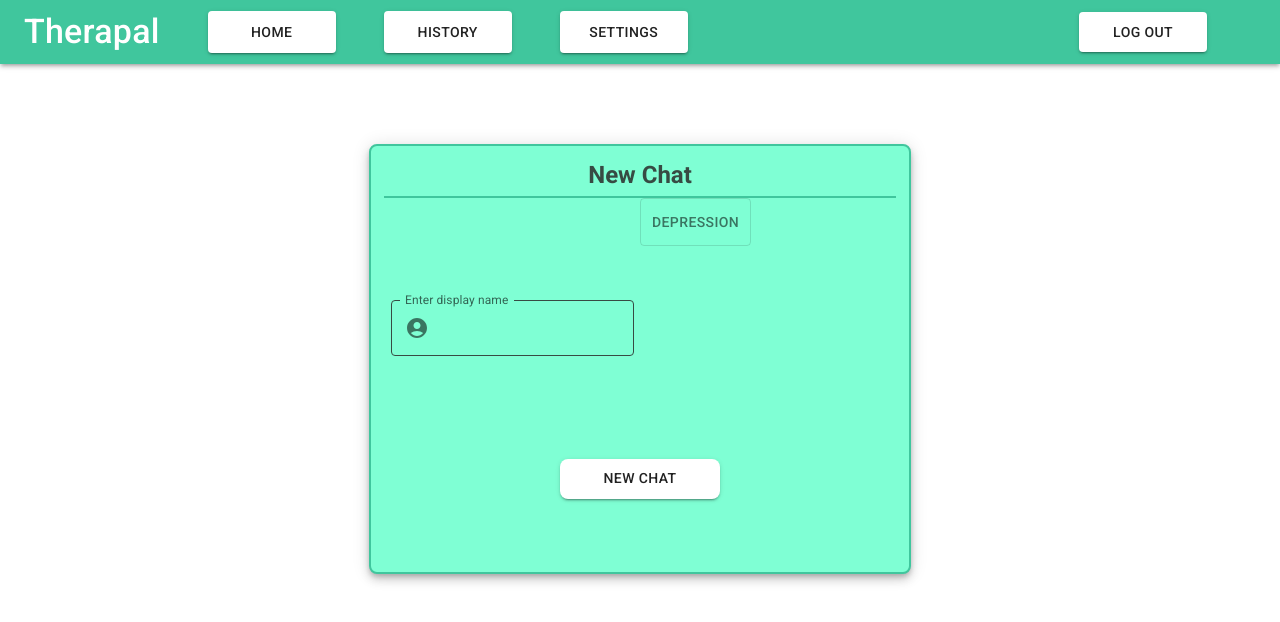
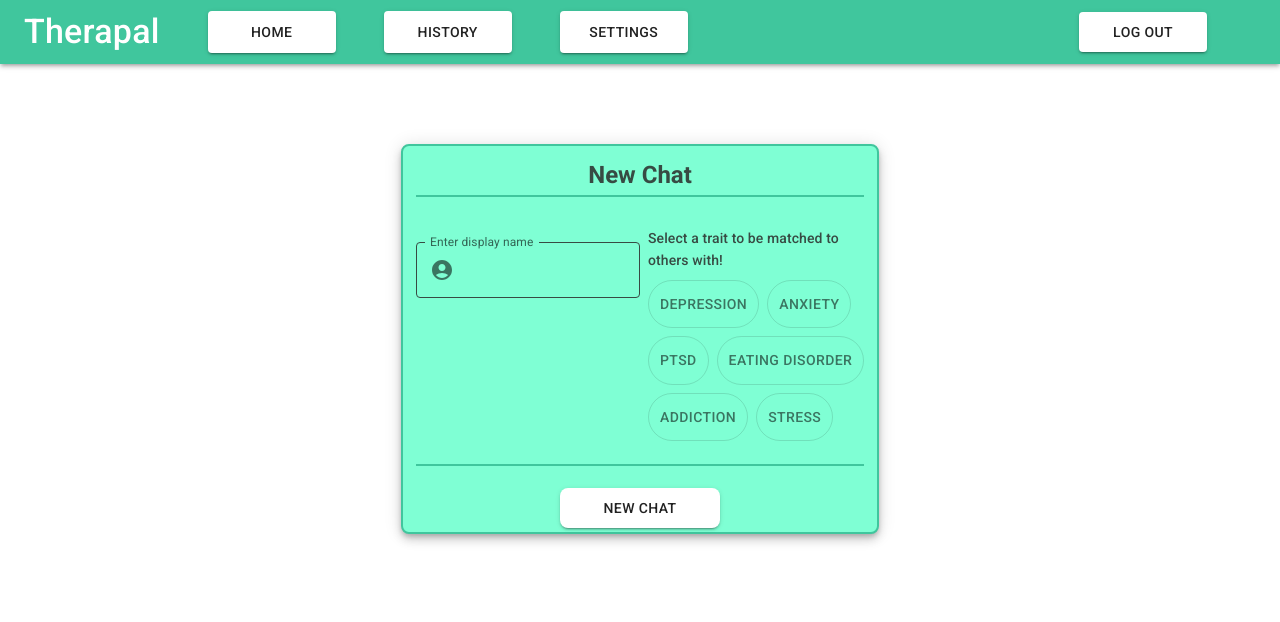
Before and after one commit to dsfhdshdjtsb/Therapal, a React (Create React App) app in the folder client/: page / in a window 1280 px wide. Shown: the top 622 px of the page. Built offline with nearby package versions, Linux system fonts and the light colour scheme; no server answers; a web font is replaced by a local one.

Commit message:
add homepage ui

```diff
--- a/client/src/components/ConfigureChat.js
+++ b/client/src/components/ConfigureChat.js
@@ -8,12 +8,16 @@ import {
   TextField,
   Button,
   ToggleButton,
+  Typography,
 } from "@mui/material";
+import TraitToggleButton from "./TraitToggleButton";
 
 const stateReducer = (state, action) => {
   const key = action.type;
-  const obj = {...state}
-  obj[key] = action.bool
+  const obj = { ...state };
+  obj[key] = action.bool;
+  console.log(key);
+  console.log(obj);
   return obj;
 };
 
@@ -23,13 +27,12 @@ export default function ConfigureChat() {
     anxiety: false,
     ptsd: false,
     ed: false,
-    insomnia: false,
     addiction: false,
     stress: false,
   });
 
   return (
-    <CardContainer height="50vh" width="40%" title="New Chat">
+    <CardContainer height="45vh" width="35%" title="New Chat">
       <Grid item xs={6}>
         <TextField
           id="display-name"
@@ -44,21 +47,73 @@ export default function ConfigureChat() {
               </InputAdornment>
             ),
           }}
-          sx={{ margin: "40% auto", fieldset: { borderColor: "accent.main" } }}
+          sx={{ margin: "20% auto", fieldset: { borderColor: "accent.main" } }}
         />
       </Grid>
       <Grid item xs={6}>
-        {/*Depression, anxiety, ptsd, eating disorders, insomnia, addiction, stress */}
-        <Grid container>
-          <ToggleButton
-            value="depression"
-            onChange={() => {
-              dispatchSelectedTraits({ type:"depression", bool: !selectedTraits.value });
-            }}
-          >Depression</ToggleButton>
+        <Grid container spacing={1} sx={{margin: "10% auto"}}>
+          <Grid item xs={12}>
+            <Typography variant="subtitle2" sx={{textAlign: "left"}}>
+              Select a trait to be matched to others with!
+            </Typography>
+          </Grid>
+          <Grid item>
+            <TraitToggleButton
+              value="depression"
+              selectedTraits={selectedTraits.depression}
+              dispatchSelectedTraits={dispatchSelectedTraits}
+            >
+              Depression
+            </TraitToggleButton>
+          </Grid>
+          <Grid item>
+            <TraitToggleButton
+              value="anxiety"
+              selectedTraits={selectedTraits.anxiety}
+              dispatchSelectedTraits={dispatchSelectedTraits}
+            >
+              Anxiety
+            </TraitToggleButton>
+          </Grid>
+          <Grid item>
+            <TraitToggleButton
+              value="ptsd"
+              selectedTraits={selectedTraits.ptsd}
+              dispatchSelectedTraits={dispatchSelectedTraits}
+            >
+              PTSD
+            </TraitToggleButton>
+          </Grid>
+          <Grid item>
+            <TraitToggleButton
+              value="ed"
+              selectedTraits={selectedTraits.ed}
+              dispatchSelectedTraits={dispatchSelectedTraits}
+            >
+              Eating Disorder
+            </TraitToggleButton>
+          </Grid>
+          <Grid item>
+            <TraitToggleButton
+              value="addiction"
+              selectedTraits={selectedTraits.addiction}
+              dispatchSelectedTraits={dispatchSelectedTraits}
+            >
+              Addiction
+            </TraitToggleButton>
+          </Grid>
+          <Grid item>
+            <TraitToggleButton
+              value="stress"
+              selectedTraits={selectedTraits.stress}
+              dispatchSelectedTraits={dispatchSelectedTraits}
+            >
+              Stress
+            </TraitToggleButton>
+          </Grid>
         </Grid>
       </Grid>
-      <Grid justifyContent="center" item xs={12}>
+      <Grid justifyContent="center" item xs={12} sx={{borderTop:2, padding: "5% 0 0 0", borderColor:"secondary.main"}}>
         <Button
           variant="contained"
           sx={{
--- /dev/null
+++ b/client/src/components/TraitToggleButton.js
@@ -0,0 +1,18 @@
+import { ToggleButton } from "@mui/material";
+import React from "react";
+
+export default function TraitToggleButton(props) {
+  return (
+    <ToggleButton
+      sx={{borderRadius:"32px"}}
+      value={props.value}
+      selected={props.selectedTraits}
+      onChange={() => {
+        props.dispatchSelectedTraits({
+          type: props.value,
+          bool: !props.selectedTraits,
+        });
+      }}
+    >{props.children}</ToggleButton>
+  );
+}
```
